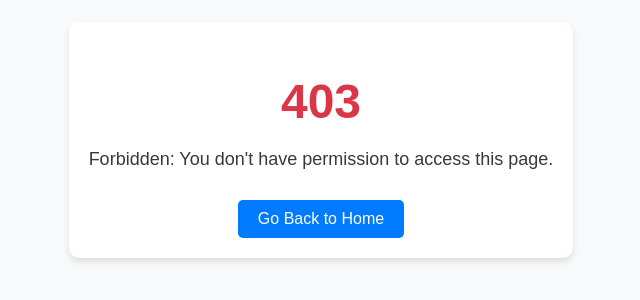
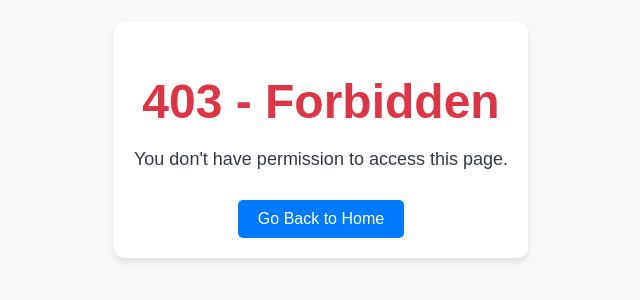
Before and after one commit to smallint-infrastructure/smallint-infrastructure.github.io, a plain HTML site: page 404.html in a window 1280 px wide. Shown: the part 260-560 px from the top of the page, without its empty margins (319-959 px from the left). Drawn offline with Linux system fonts and the light colour scheme.

Commit message:
Update 404.html

```diff
--- a/404.html
+++ b/404.html
@@ -49,8 +49,8 @@
 </head>
 <body>
   <div class="container">
-    <h1>403</h1>
-    <p>Forbidden: You don't have permission to access this page.</p>
+    <h1>403 - Forbidden</h1>
+    <p>You don't have permission to access this page.</p>
     <a href="/">Go Back to Home</a>
   </div>
 </body>
```
